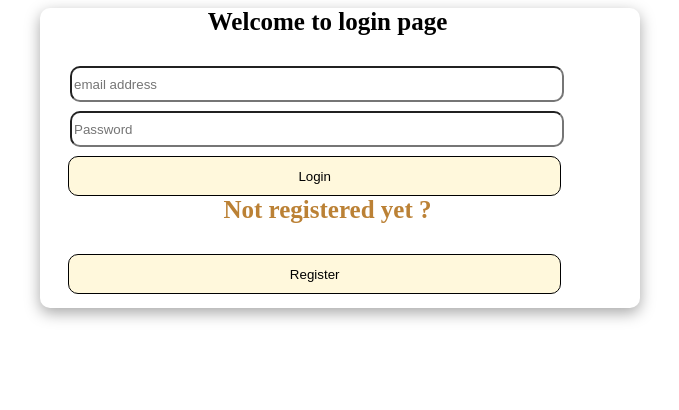
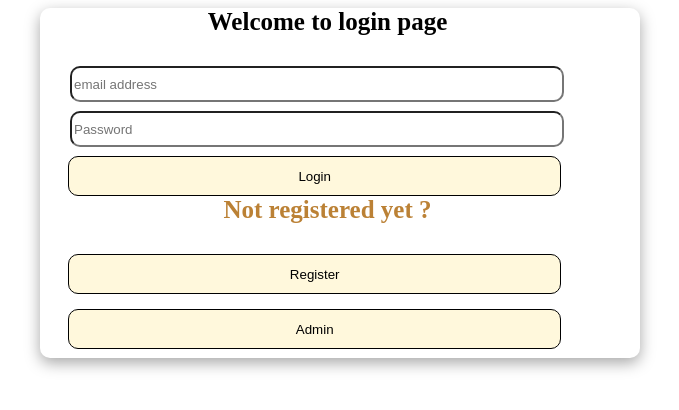
Before and after one commit to VishnuPScodes/quizApp, a React (Vite) app in the folder front-end/: page /log in a window 1280 px wide. Shown: the top 410 px of the page, without its empty margins (300-979 px from the left). Built offline with nearby package versions, Linux system fonts and the light colour scheme.

Commit message:
front-end updated

```diff
--- a/front-end/src/components/Allroutes.jsx
+++ b/front-end/src/components/Allroutes.jsx
@@ -3,7 +3,6 @@ import { Log } from '../pages/Auth/Log'
 import { Reg } from '../pages/Auth/Reg'
 import { Question } from '../pages/Quesiton'
 import { PrivateRoutes } from './PrivateRoutes'
-import { useSelector } from 'react-redux'
 import { Graph } from './Grapgh/Graph'
 import { Admin } from '../pages/Admin/Admin'
 
--- a/front-end/src/pages/Admin/Admin.jsx
+++ b/front-end/src/pages/Admin/Admin.jsx
@@ -12,6 +12,9 @@ export const Admin = () => {
     axios.get("https://digiaccel-c.herokuapp.com/admin").then((e) => {
       setData(e.data);
     });
+      axios.get("https://digiaccel-c.herokuapp.com/questbank").then((e) => {
+        setCount(e.data);
+      });
   }, []);
 
   return (
@@ -33,7 +36,7 @@ export const Admin = () => {
                   axios.get("https://digiaccel-c.herokuapp.com/questbank").then((e) => {
                     setCount(e.data);
                   });
-                  if (count.length < 8) {
+                  if (count.length < 10) {
                     axios
                       .post("https://digiaccel-c.herokuapp.com/questbank", e)
                       .then((e) => {
@@ -43,13 +46,14 @@ export const Admin = () => {
                         console.log(er);
                       });
                   } else {
-                    alert("10 questions added");
+
                   }
                 }}
                 type="checkbox"
                 name=""
                 id=""
                 value={e}
+                disabled={count.length>8}
               />
               <label htmlFor="">{e.question}</label>
             </div>
--- a/front-end/src/pages/Auth/Log.jsx
+++ b/front-end/src/pages/Auth/Log.jsx
@@ -107,6 +107,13 @@ export const Log = () => {
             Register
           </button>
         </div>
+        <div className="log-btn">
+          <button onClick={(()=>{
+            navigate('/Admin')
+          })} className="log-btn">
+            Admin
+          </button>
+        </div>
       </div>
     </div>
   );
--- a/front-end/src/pages/Auth/auth.css
+++ b/front-end/src/pages/Auth/auth.css
@@ -1,5 +1,5 @@
 .log-main {
-  height: 300px;
+  height: 350px;
   max-width: 600px;
   margin: auto;
   box-shadow: rgba(0, 0, 0, 0.35) 0px 5px 15px;
--- a/front-end/src/pages/NoQuestions.jsx/NoQuestions.jsx
+++ b/front-end/src/pages/NoQuestions.jsx/NoQuestions.jsx
@@ -1,4 +1,3 @@
-
 
 
 
```
Also changed, not shown: 1 other file (tests, documents, lock files or other folders).
